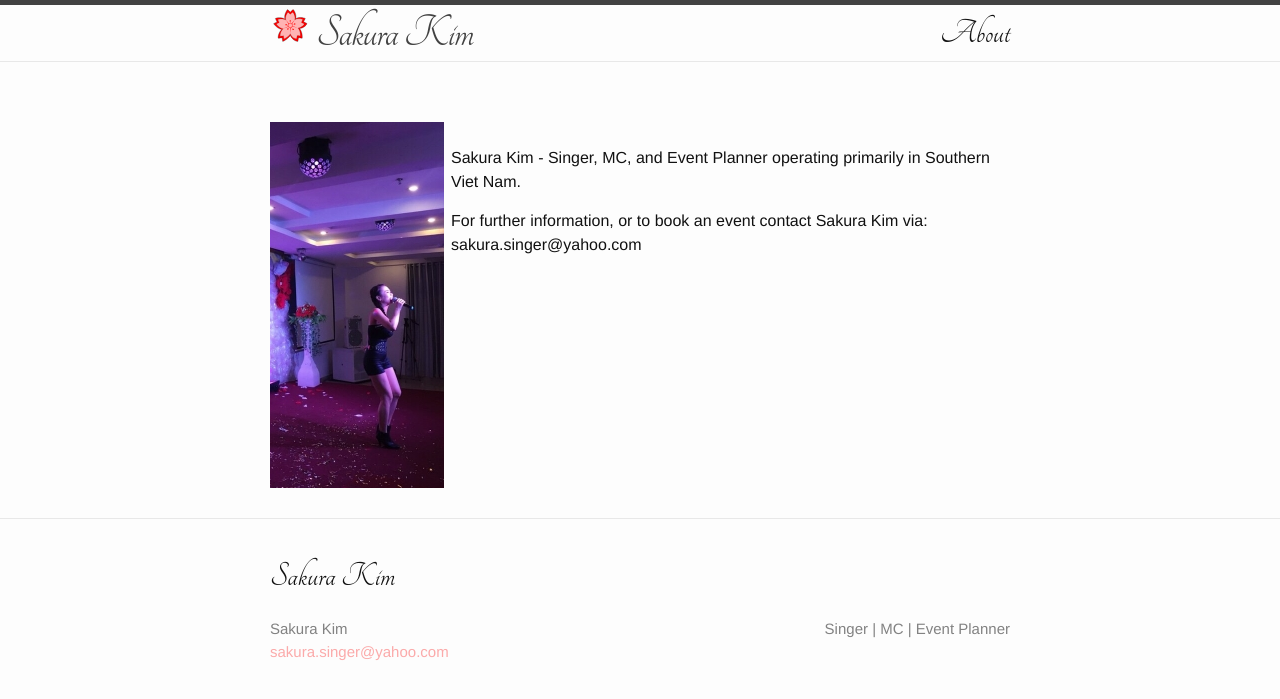
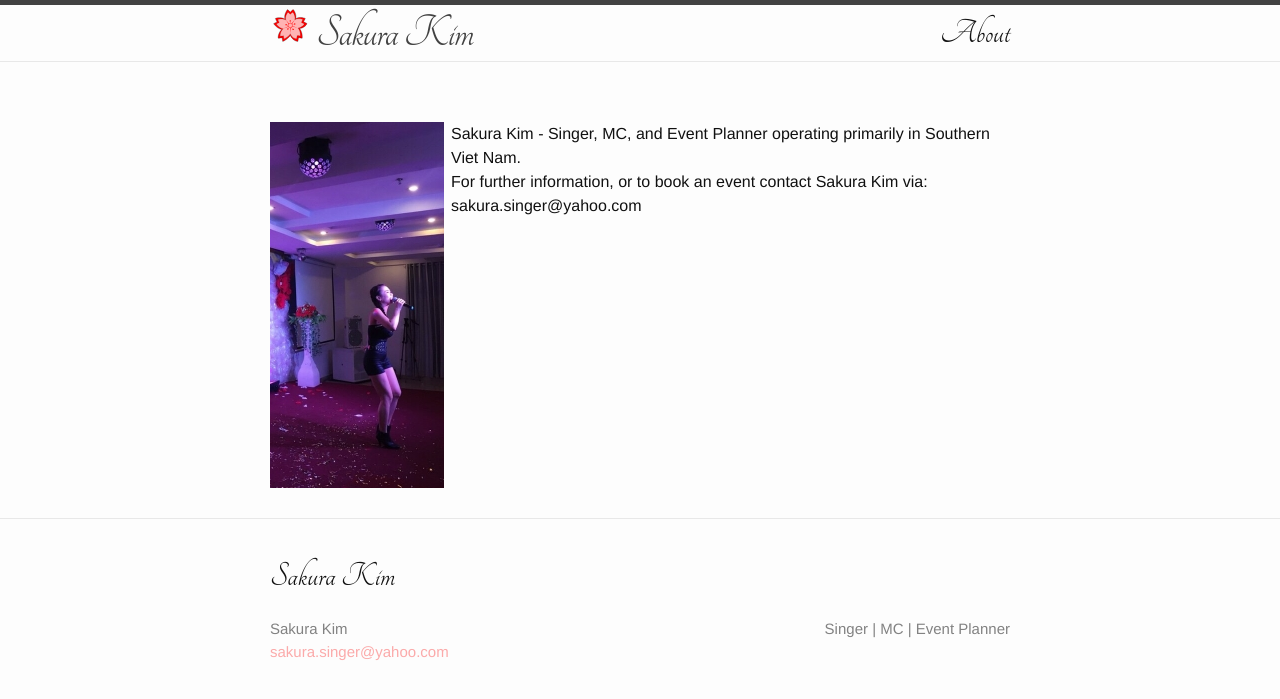
Before and after one commit to sakurakiminfo/sakurakiminfo.github.io, a Jekyll site: the page built from about.md, in a window 1280 px wide. Shown: the top 699 px of the page. Built offline with Jekyll 4.4.1, drawn with Linux system fonts in a browser that asks for light colours.

Commit message:
text formatting

```diff
--- a/about.md
+++ b/about.md
@@ -4,9 +4,6 @@ title: About
 permalink: /about/
 ---
 ![long]({{ site.url }}/assets/long.JPG){:style="float: left;margin-right: 7px;margin-top: 0px;"}
-
-<br>
-Sakura Kim - Singer, MC, and Event Planner operating primarily in Southern Viet Nam.
-
+Sakura Kim - Singer, MC, and Event Planner operating primarily in Southern Viet Nam.<br>
 For further information, or to book an event contact Sakura Kim via:
 sakura.singer@yahoo.com
```
